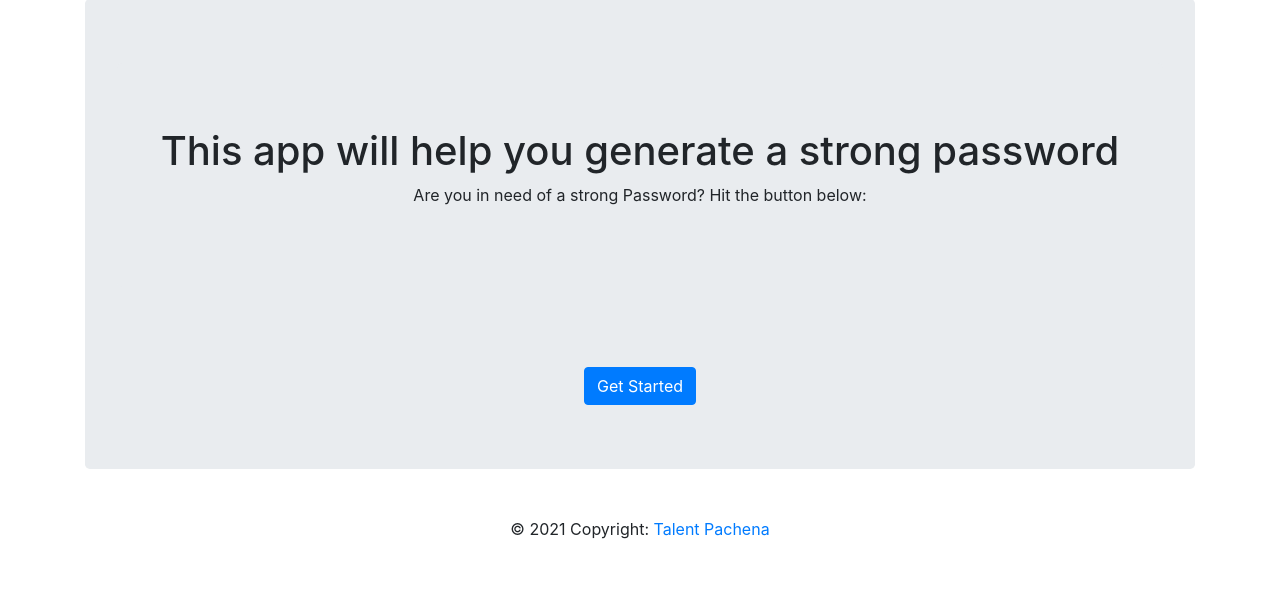
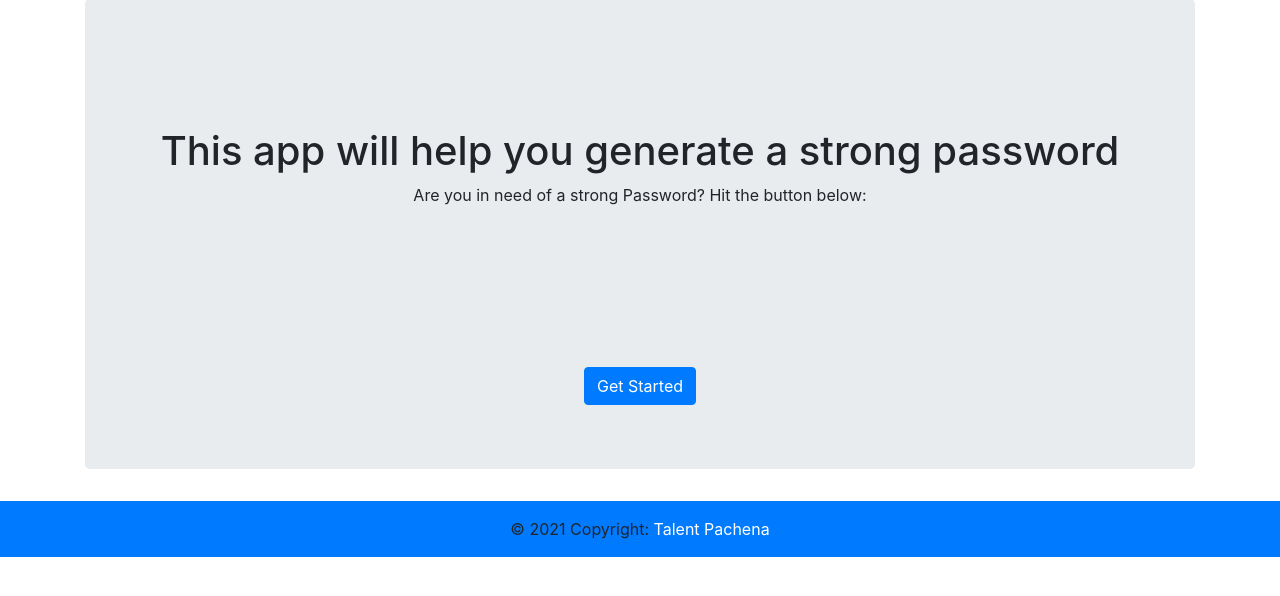
Before and after one commit to talentpachena/django-random-password-generator, a Django app: page / in a window 1280 px wide. Shown: the part 81-677 px from the top of the page. Run offline with Django 4.2, Linux system fonts and the light colour scheme; some libraries are stand-ins or nearby versions.

Commit message:
changed background color of the footer

```diff
--- a/random_pass_gen/generator/templates/generator/base.html
+++ b/random_pass_gen/generator/templates/generator/base.html
@@ -21,9 +21,10 @@
 </body>
 <footer>
     <!-- Copyright -->
-  <div class="footer-copyright text-center py-3">© 2021 Copyright:
-    <a href=""> Talent Pachena</a>
-  </div>
+    <div class="text-center p-3 bg-primary">
+        © 2021 Copyright:
+        <a class="text-white" href="">Talent Pachena</a>
+      </div>
   <!-- Copyright -->
 </footer>
 </html>
```
